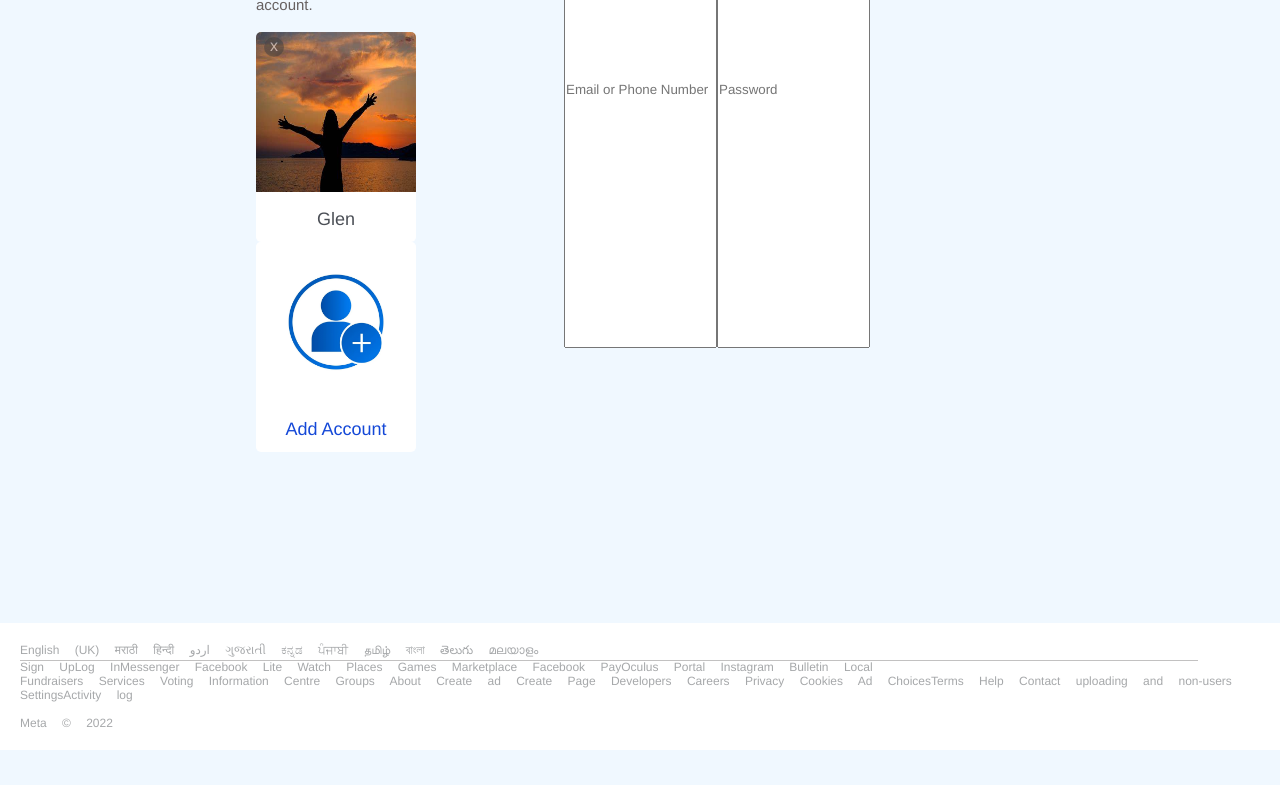
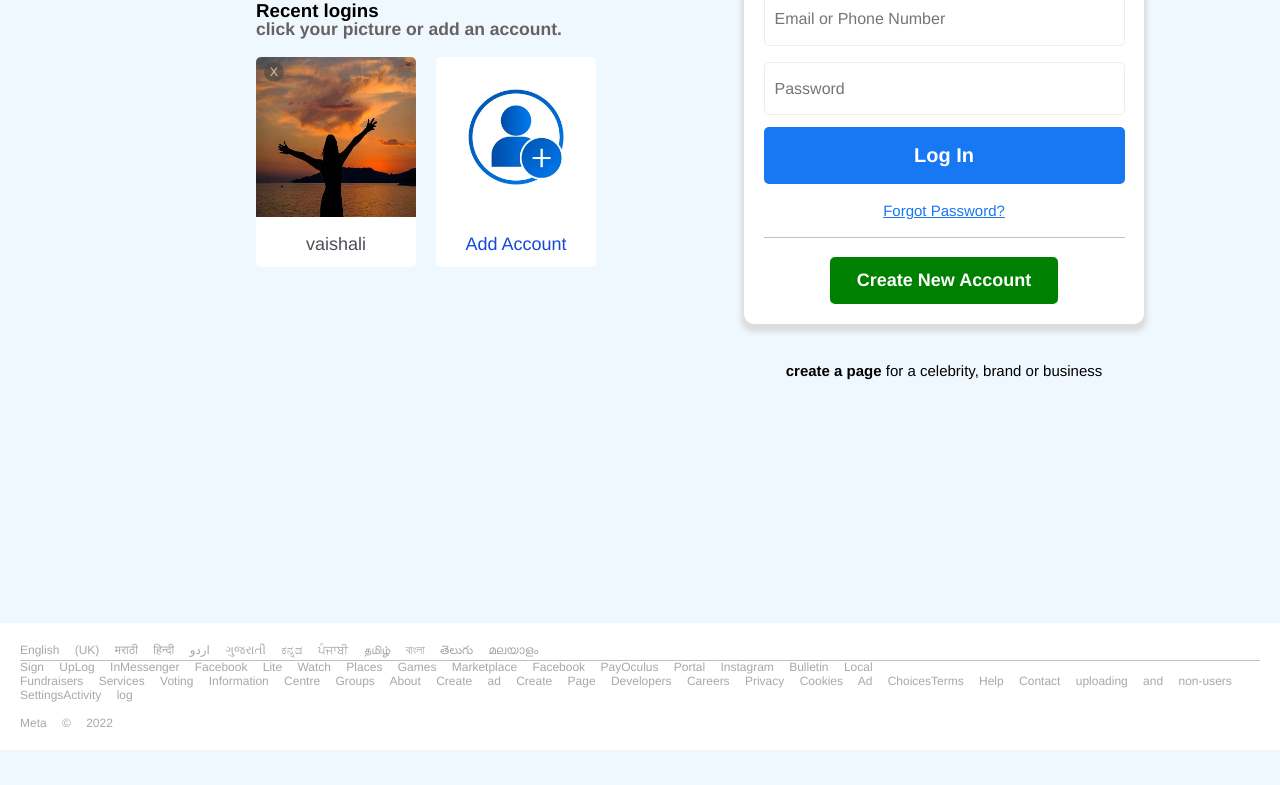
Before and after one commit to vaishali86c/Facebook--clone, a plain HTML site: page index.html in a window 1280 px wide. Shown: the part 170-955 px from the top of the page. After the commit the page ends 920 px from the top, so only its background shows below. Drawn offline with Linux system fonts and the light colour scheme.

Commit message:
project completed

```diff
--- a/index.html
+++ b/index.html
@@ -12,14 +12,14 @@
     <div id="container">
         <div id="recent-logins">
             <img id="facebook" src="https://static.xx.fbcdn.net/rsrc.php/y8/r/dF5SId3UHWd.svg" alt="facebook-logo">
-          <!---- <div id="title"><h1><b>facebook helps you connect and share with the people in your life</b></h1></div>-->
-            <div id="title">Recent logins</div>
-            <div id="subtitle">click your picture or add an account.</div>
+            <br><br>
+            <div id="title"><h3>Recent logins</h3></div>
+            <div id="subtitle"><h3>click your picture or add an account.</h3></div>
             <div id="card">
                 <div id="card-1">
                     <div id="cancel">x</div>
                     <img id="card-1-img" src="images/OIP.jpg" alt="profile picture">
-                    <div class="username">Glen</div>
+                    <div class="username">vaishali</div>
                 </div>
                 <div id="card-2">
                 <img id="card-2-img" src="images/add_authorized_user_Y5jwkfI.width-1200.webp" alt="add account">
@@ -27,12 +27,12 @@
                 </div>
             </div>
         </div>
-        <div id="logins"></div>
+        <div id="login">
          <input type="email" placeholder="Email or Phone Number">
-         <input type="Passworkd" placeholder="Password">
+         <input type="Password" placeholder="Password">
          <input type="button" value="Log In" id="login-button">
          <a href="#">Forgot Password?</a>
-         <hr style="width: 95;">
+         <hr style="width: 95%;">
          <input type="button" value="Create New Account" id="create-new-account">
          <p><strong>create a page</strong> for a celebrity, brand or business</p>
     </div>
@@ -49,7 +49,7 @@
             বাংলা
             తెలుగు
             മലയാളം
-            <hr style="width: 100;">
+            <hr style="width: 100%;">
             Sign UpLog InMessenger Facebook Lite Watch Places Games Marketplace Facebook PayOculus Portal
             Instagram Bulletin Local
             <br>
--- a/style.css
+++ b/style.css
@@ -47,7 +47,7 @@ body{
     font-weight: 400;
 }
 
-#cards{
+#card{
     display: flex;
 }
 
@@ -273,5 +273,6 @@ footer{
 @media screen and (max-height:670px){
     footer{
         position: relative;
+        top: 100px;
     }
 }
```
